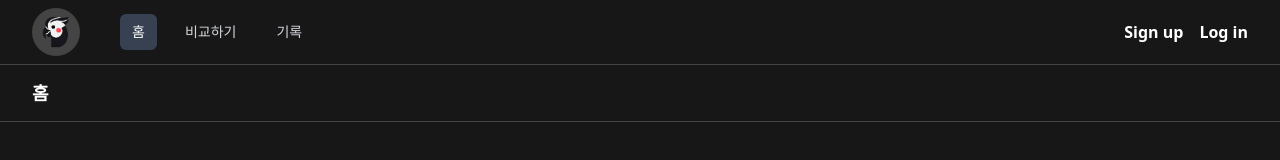
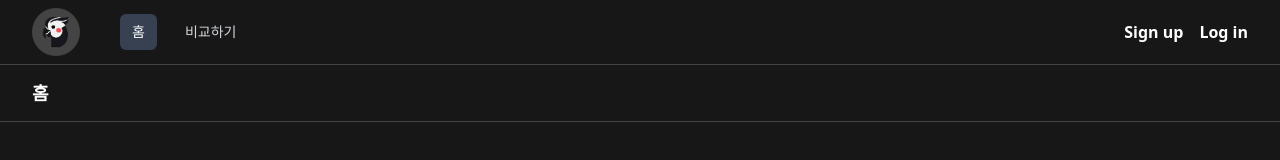
Before and after one commit to yeseong33/cokatoo-front, a Vue app: page /login in a window 1280 px wide. Shown: the top 160 px of the page. Built offline with nearby package versions, Linux system fonts and the light colour scheme.

Commit message:
feat: 로그인시 기록, 유저 프로파일 표출
- 로그인 유무에 따른 UI 변경

```diff
--- a/src/components/blocks/Login/LoginPresenter.vue
+++ b/src/components/blocks/Login/LoginPresenter.vue
@@ -19,7 +19,8 @@ const password = computed({
 const handleAuthClick = async () => {
   try {
     const res = await store.dispatch('login/handleAuthClick')
-    console.log(res)
+    store.dispatch('auth/login', res.data.access_token)
+    store.dispatch('header/addRecord')
     if (res.status == 200) {
       alert('로그인 성공!')
       router.push('/')
--- a/src/layout.vue
+++ b/src/layout.vue
@@ -28,6 +28,8 @@ const navigation = computed(() => {
   return filteredNavs
 })
 
+const userInfo = computed(() => store.getters['user/userInfo']) // userInfo 가져오기
+
 const user = {
   name: 'Tom Cook',
   email: 'tom@example.com',
@@ -53,7 +55,7 @@ const currentNavigationName = computed(() => {
 const auth = computed(() => store.getters['auth/isAuthenticated'])
 const token = computed(() => store.getters['auth/getToken'])
 
-console.log(auth.value)
+console.log("유저 정보 " , auth.value)
 
 const handleSignupClick = () => {
   changeNavigation('회원가입')
@@ -126,6 +128,7 @@ const handleLoginClick = () => {
                   >
                     Sign up
                   </a>
+
                   <a
                     @click="handleLoginClick()"
                     className="-mx-3 block rounded-lg px-3 py-2.5 text-base font-semibold leading-7 text-white hover:cursor-pointer"
--- a/src/stores/modules/header.js
+++ b/src/stores/modules/header.js
@@ -2,9 +2,8 @@ const state = {
   navigation: [
     { name: '홈', href: '/', current: true },
     { name: '비교하기', href: '/record', current: false },
-    { name: '기록', href: '/history', current: false }, // '기록'의 href를 변경해 중복 경로 문제 해결
-    { name: '회원가입', herfL: '/signup', current: false },
-    { name: '로그인', herfL: '/login', current: false }
+    { name: '회원가입', href: '/signup', current: false },
+    { name: '로그인', href: '/login', current: false }
   ]
 }
 
@@ -13,12 +12,19 @@ const mutations = {
     state.navigation.forEach((nav) => {
       nav.current = nav.name === name
     })
+  },
+  addRecord(state) {
+    state.navigation.splice(2, 0, { name: '기록', href: '/history', current: false })
   }
 }
 
 const actions = {
   setNavigation({ commit }, name) {
     commit('updateNavigation', name)
+  },
+
+  addRecord({commit}){
+    commit('addRecord')
   }
 }
 
```
